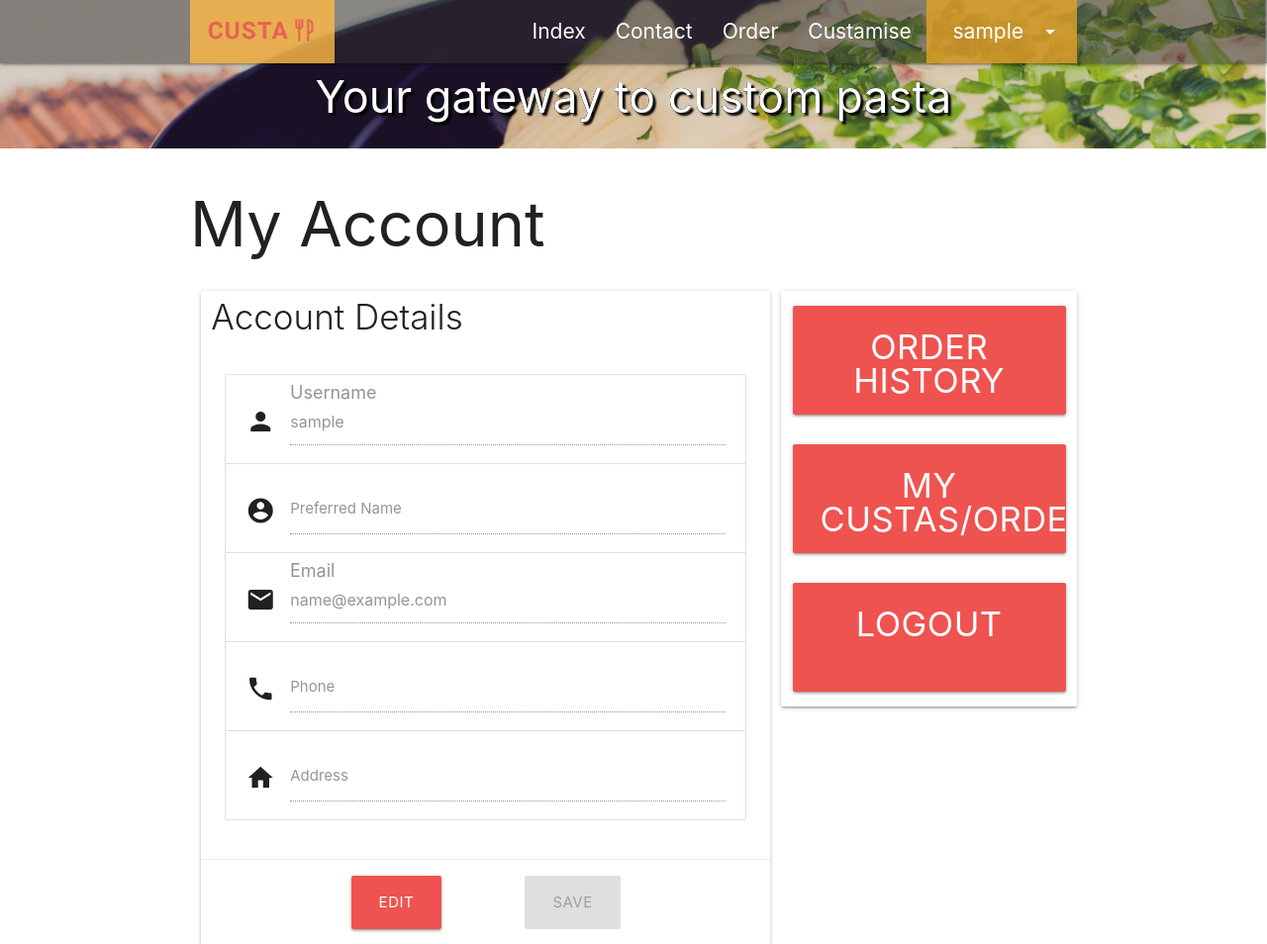
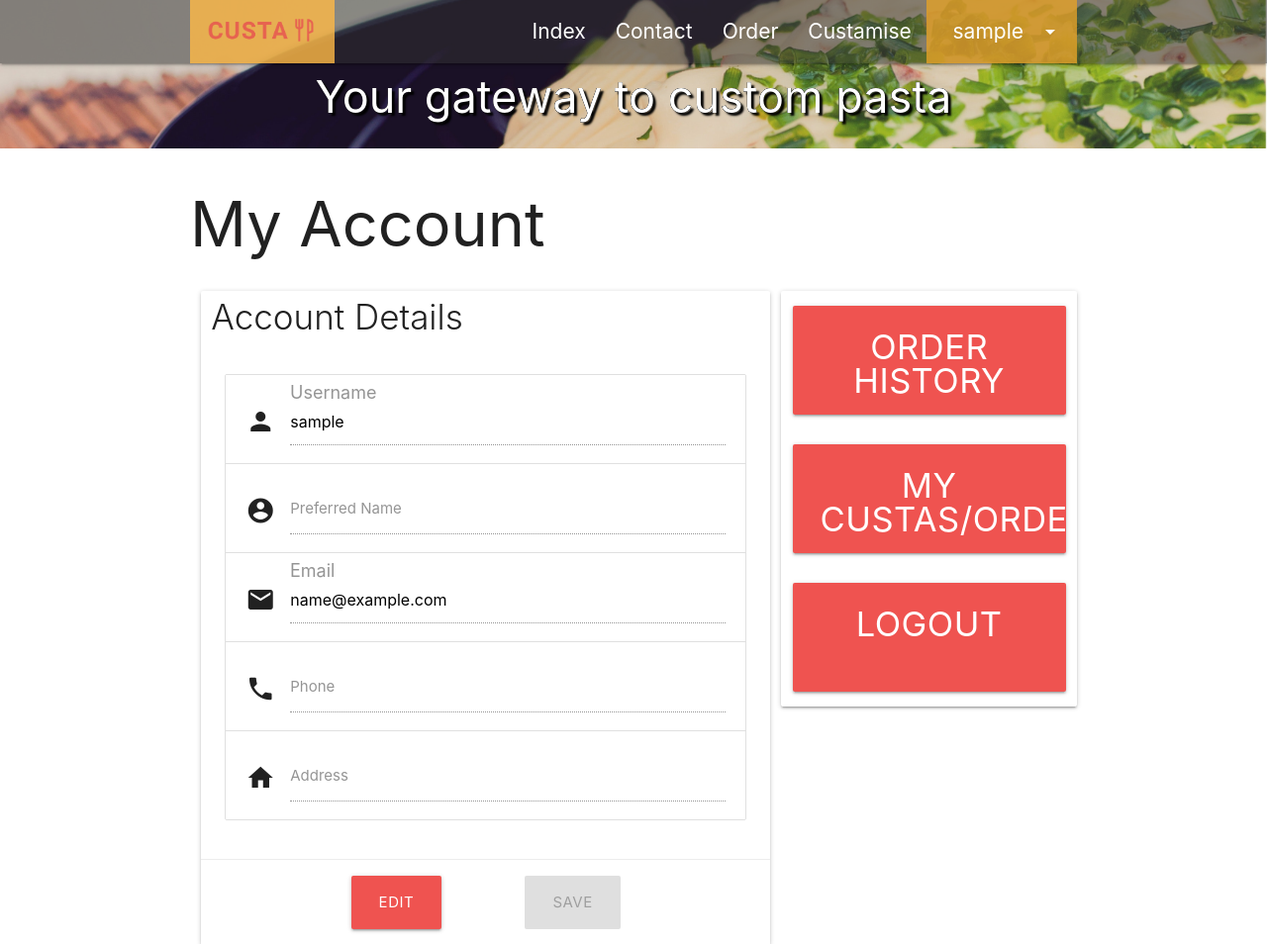
Before and after one commit to RP0001/custa_falcon_x, a Django app: page /custa/my-account/ in a window 1280 px wide. Shown: the top 954 px of the page at 99% size. Run offline with Django 3.2, Linux system fonts and the light colour scheme; the visitor is signed in with stand-in values (Sample User, id 1); some libraries are stand-ins or nearby versions.

Commit message:
tiny modification to myaccount

```diff
--- a/custa/views.py
+++ b/custa/views.py
@@ -44,8 +44,7 @@ def custamise(request):
             custa = custa_form.save(commit=False)
             custa.user = user
             custa.save()
-
-    print(user.username)
+            return HttpResponseRedirect(reverse('order'))
     return render(request, 'custa/custamise.html', context_dict)
 
 
--- a/static/css/custa.css
+++ b/static/css/custa.css
@@ -40,6 +40,7 @@ pre {
     padding-top: 25px !important;
     line-height: 2.3rem!important;
 }
+
 
 .hero-image {
     background-image: linear-gradient(rgba(255, 91, 55, 0), rgba(0, 0, 0, .75)), url("../assets/pasta_background_1.jpg");
--- a/templates/custa/my-account.html
+++ b/templates/custa/my-account.html
@@ -17,7 +17,7 @@
                         <li class="collection-item">
                             <div class="input-field input-no-margin">
                                 <i class="material-icons prefix">person</i>
-                                <input type="text" disabled value="{{ user.username }}" id="username" class="validate">
+                                <input type="text" disabled value="{{ user.username }}" id="username" class="validate black-text">
                                 <label for="username">Username</label>
                             </div>
                         </li>
@@ -25,14 +25,14 @@
                             <div class="input-field input-no-margin" id="#prefname">
                                 <i class="material-icons prefix">account_circle</i>
                                 <input type="text" disabled value="{{ userprofile.first.pref_name }}" id="prefname"
-                                       class="validate">
+                                       class="validate black-text">
                                 <label for="prefname">Preferred Name</label>
                             </div>
                         </li>
                         <li class="collection-item">
                             <div class="input-field input-no-margin">
                                 <i class="material-icons prefix">email</i>
-                                <input type="email" disabled value="{{ user.email }}" id="email" class="validate">
+                                <input type="email" disabled value="{{ user.email }}" id="email" class="validate black-text">
                                 <label for="email">Email</label>
                             </div>
                         </li>
@@ -40,7 +40,7 @@
                             <div class="input-field input-no-margin">
                                 <i class="material-icons prefix">phone</i>
                                 <input type="text" disabled value="{{ userprofile.first.phone }}" id="phone"
-                                       class="validate">
+                                       class="validate black-text">
                                 <label for="phone">Phone</label>
                             </div>
                         </li>
@@ -48,7 +48,7 @@
                             <div class="input-field input-no-margin">
                                 <i class="material-icons prefix">home</i>
                                 <input type="text" disabled value="{{ userprofile.first.address }}" id="address"
-                                       class="validate">
+                                       class="validate black-text">
                                 <label for="address">Address</label>
                             </div>
                         </li>
```
